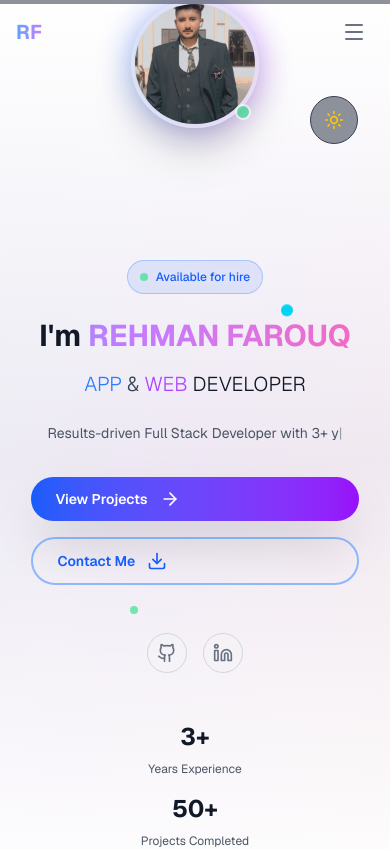
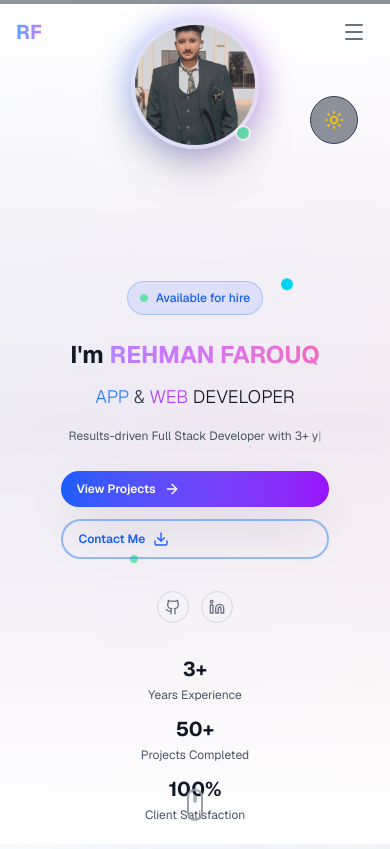
Before and after one commit to Rehman532/portfolio, a Next.js app: page / in a window 390 px wide. Shown: the top 849 px of the page. Built offline with nearby package versions, Linux system fonts and the light colour scheme.

Commit message:
adds added

```diff
--- a/src/components/sections/Hero.tsx
+++ b/src/components/sections/Hero.tsx
@@ -74,7 +74,7 @@ const Hero = () => {
 
               {/* Main title with gradient */}
               <FadeIn delay={400} direction="up">
-                <h1 className="text-3xl sm:text-4xl md:text-5xl lg:text-6xl xl:text-7xl lg:text-8xl font-bold mb-4 sm:mb-6">
+                <h1 className="text-2xl sm:text-3xl md:text-4xl lg:text-5xl xl:text-6xl font-bold mb-3 sm:mb-4 md:mb-6">
                   <span className="text-foreground dark:text-white">I'm</span>{' '}
                   <span className="bg-gradient-to-r from-blue-400 via-purple-400 to-pink-400 bg-clip-text text-transparent animate-gradient bg-300">
                     REHMAN FAROUQ
@@ -84,7 +84,7 @@ const Hero = () => {
 
               {/* Subtitle with typing effect */}
               <FadeIn delay={600} direction="up">
-                <h2 className="text-xl sm:text-2xl md:text-3xl lg:text-4xl text-gray-700 dark:text-gray-300 mb-6 sm:mb-8 font-light">
+                <h2 className="text-lg sm:text-xl md:text-2xl lg:text-3xl text-gray-700 dark:text-gray-300 mb-4 sm:mb-6 md:mb-8 font-light">
                   <span className="text-blue-500 dark:text-blue-400">APP</span> &{' '}
                   <span className="text-purple-500 dark:text-purple-400">WEB</span>{' '}
                   <span className="text-foreground dark:text-white">DEVELOPER</span>
@@ -93,32 +93,32 @@ const Hero = () => {
 
               {/* Enhanced description */}
               <FadeIn delay={800} direction="up">
-                <div className="text-sm sm:text-base md:text-lg lg:text-xl text-gray-600 dark:text-gray-400 mb-8 sm:mb-12 max-w-3xl mx-auto lg:mx-0 leading-relaxed px-4">
+                <div className="text-xs sm:text-sm md:text-base lg:text-lg text-gray-600 dark:text-gray-400 mb-6 sm:mb-8 md:mb-12 max-w-3xl mx-auto lg:mx-0 leading-relaxed px-2 sm:px-4">
                   <AnimatedText text="Results-driven Full Stack Developer with 3+ years of experience building scalable mobile and web applications. Expertise in Flutter, Dart, Next.js, and modern UI/UX development with focus on performance and clean architecture." delay={100} />
                 </div>
               </FadeIn>
 
               {/* Enhanced CTA buttons */}
               <FadeIn delay={1000} direction="up">
-                <div className="flex flex-col sm:flex-row gap-4 sm:gap-6 justify-center lg:justify-start mb-12 sm:mb-16">
+                <div className="flex flex-col sm:flex-row gap-3 sm:gap-4 md:gap-6 justify-center lg:justify-start mb-8 sm:mb-12 md:mb-16">
                   <button
                     onClick={() => document.getElementById('projects')?.scrollIntoView({ behavior: 'smooth' })}
-                    className="group relative overflow-hidden bg-gradient-to-r from-blue-600 to-purple-600 hover:from-blue-700 hover:to-purple-700 text-white px-6 sm:px-8 py-3 sm:py-4 rounded-full font-semibold transition-all duration-500 flex items-center gap-3 shadow-2xl hover:shadow-blue-500/25 transform hover:scale-105 hover:rotate-1 text-sm sm:text-base"
+                    className="group relative overflow-hidden bg-gradient-to-r from-blue-600 to-purple-600 hover:from-blue-700 hover:to-purple-700 text-white px-4 sm:px-6 md:px-8 py-2.5 sm:py-3 md:py-4 rounded-full font-semibold transition-all duration-500 flex items-center gap-2 sm:gap-3 shadow-2xl hover:shadow-blue-500/25 transform hover:scale-105 hover:rotate-1 text-xs sm:text-sm md:text-base"
                   >
-                    <span className="relative z-10 flex items-center gap-3">
+                    <span className="relative z-10 flex items-center gap-2 sm:gap-3">
                       View Projects
-                      <ArrowRight className="group-hover:translate-x-1 transition-transform duration-300" size={20} />
+                      <ArrowRight className="group-hover:translate-x-1 transition-transform duration-300" size={16} />
                     </span>
                     <div className="absolute inset-0 bg-gradient-to-r from-blue-600 to-purple-600 opacity-0 group-hover:opacity-100 transition-opacity duration-500"></div>
                   </button>
 
                   <button
                     onClick={() => document.getElementById('contact')?.scrollIntoView({ behavior: 'smooth' })}
-                    className="group relative overflow-hidden border-2 border-blue-500/50 text-blue-600 dark:text-blue-400 hover:text-white px-6 sm:px-8 py-3 sm:py-4 rounded-full font-semibold transition-all duration-500 flex items-center gap-3 hover:bg-blue-600/20 hover:border-blue-400 hover:shadow-2xl hover:shadow-blue-500/25 transform hover:scale-105 hover:-rotate-1 text-sm sm:text-base"
+                    className="group relative overflow-hidden border-2 border-blue-500/50 text-blue-600 dark:text-blue-400 hover:text-white px-4 sm:px-6 md:px-8 py-2.5 sm:py-3 md:py-4 rounded-full font-semibold transition-all duration-500 flex items-center gap-2 sm:gap-3 hover:bg-blue-600/20 hover:border-blue-400 hover:shadow-2xl hover:shadow-blue-500/25 transform hover:scale-105 hover:-rotate-1 text-xs sm:text-sm md:text-base"
                   >
-                    <span className="flex items-center gap-3">
+                    <span className="flex items-center gap-2 sm:gap-3">
                       Contact Me
-                      <Download className="group-hover:rotate-12 transition-transform duration-300" size={20} />
+                      <Download className="group-hover:rotate-12 transition-transform duration-300" size={16} />
                     </span>
                   </button>
                 </div>
@@ -126,22 +126,22 @@ const Hero = () => {
 
               {/* Enhanced social links */}
               <FadeIn delay={1200} direction="up">
-                <div className="flex justify-center lg:justify-start gap-4 sm:gap-6">
+                <div className="flex justify-center lg:justify-start gap-3 sm:gap-4 md:gap-6">
                   <a
                     href="https://github.com/Rehman532"
                     target="_blank"
                     rel="noopener noreferrer"
-                    className="group w-10 h-10 sm:w-12 sm:h-12 bg-gray-100/50 dark:bg-gray-800/50 backdrop-blur-sm border border-gray-300 dark:border-gray-700 rounded-full flex items-center justify-center text-gray-500 dark:text-gray-400 hover:text-white hover:bg-blue-600/20 hover:border-blue-500/50 transition-all duration-300 hover:scale-110 hover:rotate-12"
+                    className="group w-8 h-8 sm:w-10 sm:h-12 bg-gray-100/50 dark:bg-gray-800/50 backdrop-blur-sm border border-gray-300 dark:border-gray-700 rounded-full flex items-center justify-center text-gray-500 dark:text-gray-400 hover:text-white hover:bg-blue-600/20 hover:border-blue-500/50 transition-all duration-300 hover:scale-110 hover:rotate-12"
                   >
-                    <Github size={20} />
+                    <Github size={16} />
                   </a>
                   <a
                   href="https://www.linkedin.com/in/rehman-farouq-93727526b"
                     target="_blank"
                     rel="noopener noreferrer"
-                    className="group w-10 h-10 sm:w-12 sm:h-12 bg-gray-100/50 dark:bg-gray-800/50 backdrop-blur-sm border border-gray-300 dark:border-gray-700 rounded-full flex items-center justify-center text-gray-500 dark:text-gray-400 hover:text-white hover:bg-purple-600/20 hover:border-purple-500/50 transition-all duration-300 hover:scale-110 hover:-rotate-12"
+                    className="group w-8 h-8 sm:w-10 sm:h-12 bg-gray-100/50 dark:bg-gray-800/50 backdrop-blur-sm border border-gray-300 dark:border-gray-700 rounded-full flex items-center justify-center text-gray-500 dark:text-gray-400 hover:text-white hover:bg-purple-600/20 hover:border-purple-500/50 transition-all duration-300 hover:scale-110 hover:-rotate-12"
                   >
-                    <Linkedin size={20} />
+                    <Linkedin size={16} />
                   </a>
                 </div>
               </FadeIn>
@@ -150,21 +150,21 @@ const Hero = () => {
 
           {/* Stats - Full width below the row */}
           <FadeIn delay={1400} direction="up">
-            <div className="grid grid-cols-1 sm:grid-cols-3 gap-4 sm:gap-8 mt-12 sm:mt-20 max-w-2xl mx-auto">
+            <div className="grid grid-cols-1 sm:grid-cols-3 gap-3 sm:gap-6 md:gap-8 mt-8 sm:mt-12 md:mt-20 max-w-2xl mx-auto">
               <div className="text-center group">
-                <div className="text-2xl sm:text-3xl font-bold text-foreground dark:text-white mb-2 group-hover:scale-110 transition-transform duration-300">
+                <div className="text-xl sm:text-2xl md:text-3xl font-bold text-foreground dark:text-white mb-1 sm:mb-2 group-hover:scale-110 transition-transform duration-300">
                   <Counter end={3} suffix="+" className="inline-block" />
                 </div>
                 <div className="text-gray-600 dark:text-gray-400 text-xs sm:text-sm">Years Experience</div>
               </div>
               <div className="text-center group">
-                <div className="text-2xl sm:text-3xl font-bold text-foreground dark:text-white mb-2 group-hover:scale-110 transition-transform duration-300">
+                <div className="text-xl sm:text-2xl md:text-3xl font-bold text-foreground dark:text-white mb-1 sm:mb-2 group-hover:scale-110 transition-transform duration-300">
                   <Counter end={50} suffix="+" className="inline-block" />
                 </div>
                 <div className="text-gray-600 dark:text-gray-400 text-xs sm:text-sm">Projects Completed</div>
               </div>
               <div className="text-center group">
-                <div className="text-2xl sm:text-3xl font-bold text-foreground dark:text-white mb-2 group-hover:scale-110 transition-transform duration-300">
+                <div className="text-xl sm:text-2xl md:text-3xl font-bold text-foreground dark:text-white mb-1 sm:mb-2 group-hover:scale-110 transition-transform duration-300">
                   <Counter end={100} suffix="%" className="inline-block" />
                 </div>
                 <div className="text-gray-600 dark:text-gray-400 text-xs sm:text-sm">Client Satisfaction</div>
```
Also changed, not shown: public/ads.txt (added).
